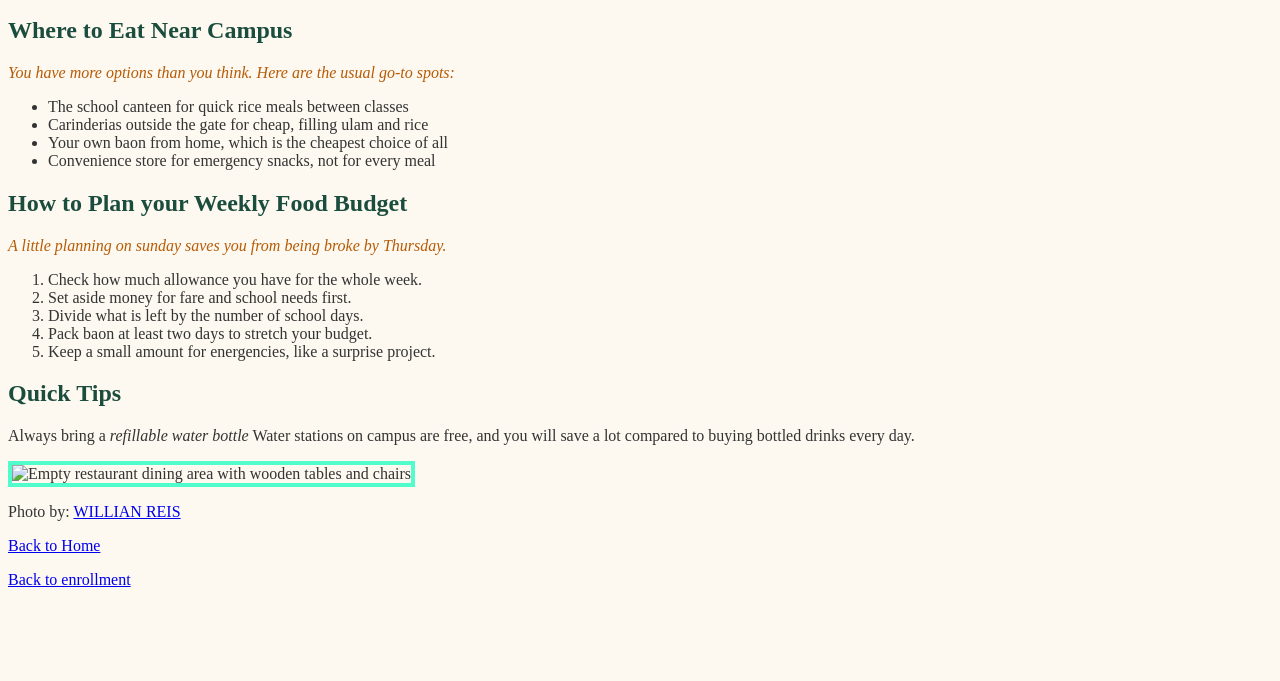
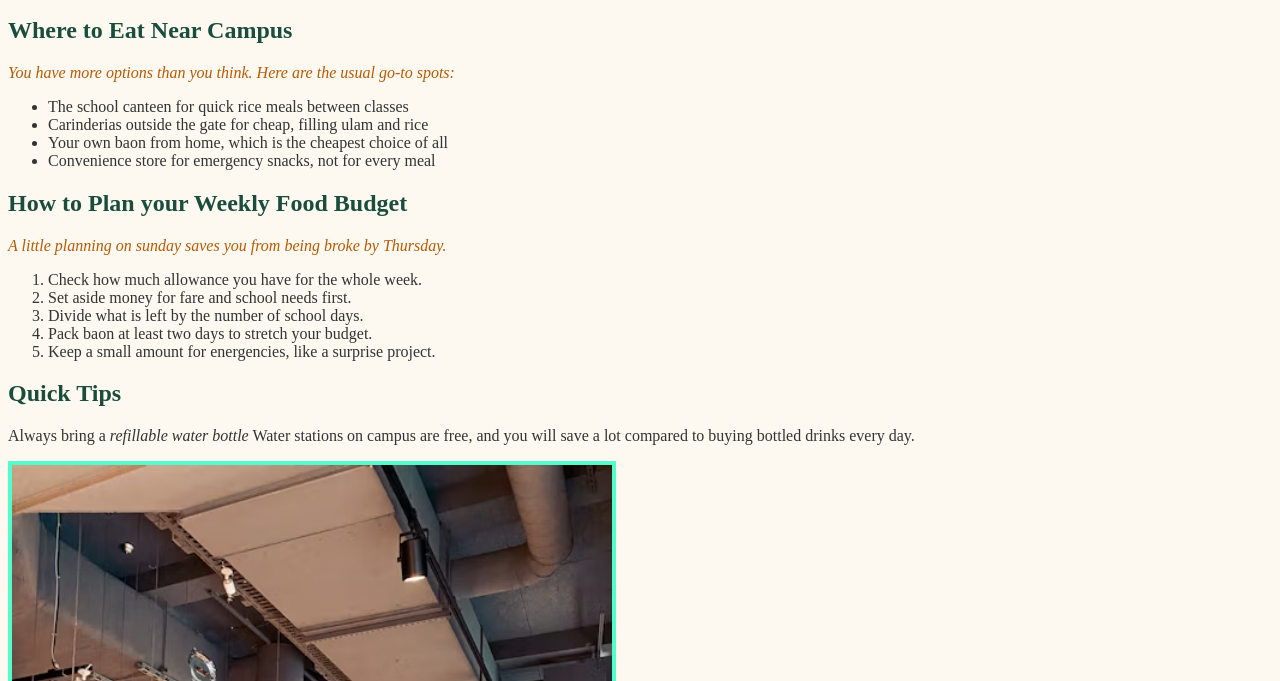
Before and after one commit to Vincent-1G/campus-guide1-css-oroyan, a plain HTML site: page guides/food.html in a window 1280 px wide. Shown: the part 119-800 px from the top of the page. Drawn offline with Linux system fonts and the light colour scheme.

Commit message:
Update food.html

```diff
--- a/guides/food.html
+++ b/guides/food.html
@@ -31,11 +31,11 @@
     <h2>Quick Tips</h2>
     <p>Always bring a <em>refillable water bottle</em> Water stations on campus are free, and you will save a lot compared to buying bottled drinks every day.</p>
 
-    <img src="../images/canteen.avif" alt="Empty restaurant dining area with wooden tables and chairs" width="600">
+    <img src="../images/Canteen.jpg" alt="Empty restaurant dining area with wooden tables and chairs" width="600">
     <p>Photo by: <a href="https://unsplash.com/photos/empty-restaurant-dining-area-with-wooden-tables-and-chairs-ebnOE7tng68" target="_blank" rel="noopener noreferrer">WILLIAN REIS</a></p>
 
     <!-- back home: up one folder -->
-     <p><a href="../index.html">Back to Home</a></p>
+     <p><a href="../index.html">Home</a></p>
 
      <!-- back to guides: same folder -->
      <p><a href="enrollment.html">Back to enrollment</a></p>
```
